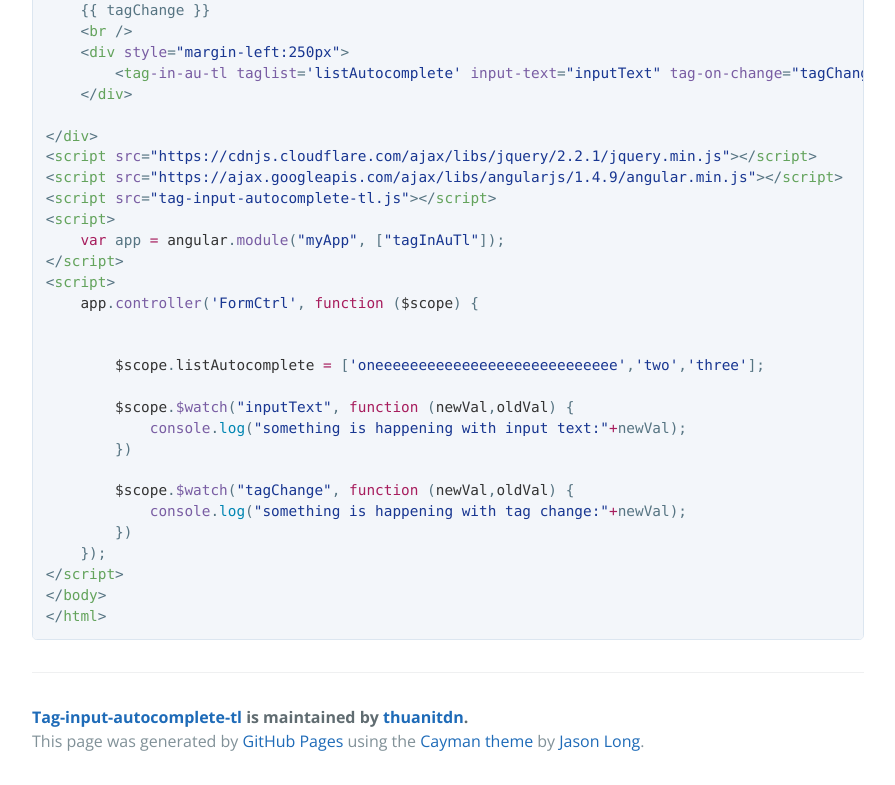
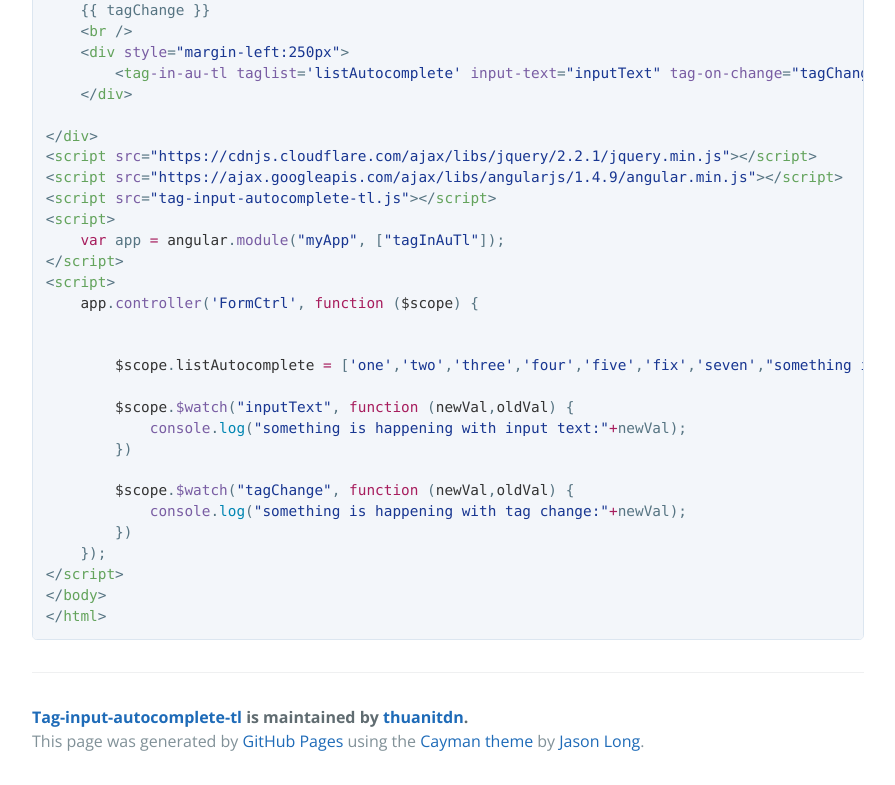
Before and after one commit to thuanitdn/tag-input-autocomplete-tl, a plain HTML site: page index.html in a window 1280 px wide. Shown: the part 1883-2668 px from the top of the page, without its empty margins (192-1087 px from the left). Drawn offline with nearby package versions, Linux system fonts and the light colour scheme.

```diff
--- a/index.html
+++ b/index.html
@@ -101,7 +101,7 @@
 <span class="pl-s1">    <span class="pl-smi">app</span>.<span class="pl-en">controller</span>(<span class="pl-s"><span class="pl-pds">'</span>FormCtrl<span class="pl-pds">'</span></span>, <span class="pl-k">function</span> (<span class="pl-smi">$scope</span>) {</span>
 <span class="pl-s1"></span>
 <span class="pl-s1"></span>
-<span class="pl-s1">        <span class="pl-smi">$scope</span>.<span class="pl-smi">listAutocomplete</span> <span class="pl-k">=</span> [<span class="pl-s"><span class="pl-pds">'</span>oneeeeeeeeeeeeeeeeeeeeeeeeeeee<span class="pl-pds">'</span></span>,<span class="pl-s"><span class="pl-pds">'</span>two<span class="pl-pds">'</span></span>,<span class="pl-s"><span class="pl-pds">'</span>three<span class="pl-pds">'</span></span>];</span>
+<span class="pl-s1">        <span class="pl-smi">$scope</span>.<span class="pl-smi">listAutocomplete</span> <span class="pl-k">=</span> [<span class="pl-s"><span class="pl-pds">'</span>one<span class="pl-pds">'</span></span>,<span class="pl-s"><span class="pl-pds">'</span>two<span class="pl-pds">'</span></span>,<span class="pl-s"><span class="pl-pds">'</span>three<span class="pl-pds">'</span></span>,<span class="pl-s"><span class="pl-pds">'</span>four<span class="pl-pds">'</span></span>,<span class="pl-s"><span class="pl-pds">'</span>five<span class="pl-pds">'</span></span>,<span class="pl-s"><span class="pl-pds">'</span>fix<span class="pl-pds">'</span></span>,<span class="pl-s"><span class="pl-pds">'</span>seven<span class="pl-pds">'</span></span>,<span class="pl-s"><span class="pl-pds">"</span>something is happening<span class="pl-pds">"</span></span>];</span>
 <span class="pl-s1"></span>
 <span class="pl-s1">        <span class="pl-smi">$scope</span>.<span class="pl-en">$watch</span>(<span class="pl-s"><span class="pl-pds">"</span>inputText<span class="pl-pds">"</span></span>, <span class="pl-k">function</span> (<span class="pl-smi">newVal</span>,<span class="pl-smi">oldVal</span>) {</span>
 <span class="pl-s1">            <span class="pl-en">console</span>.<span class="pl-c1">log</span>(<span class="pl-s"><span class="pl-pds">"</span>something is happening with input text:<span class="pl-pds">"</span></span><span class="pl-k">+</span>newVal);</span>
```
Also changed, not shown: params.json (+1 -1 lines).
